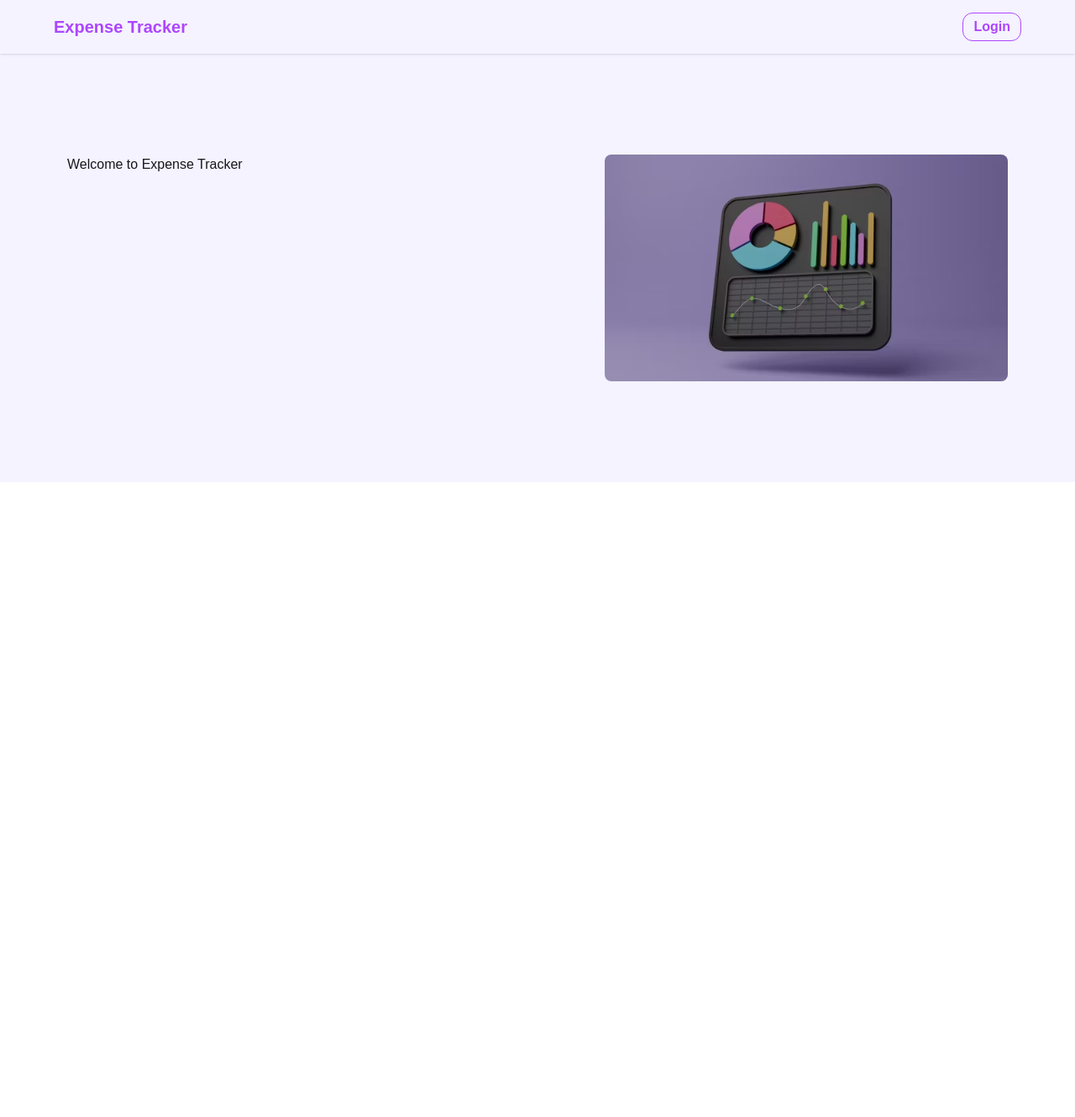
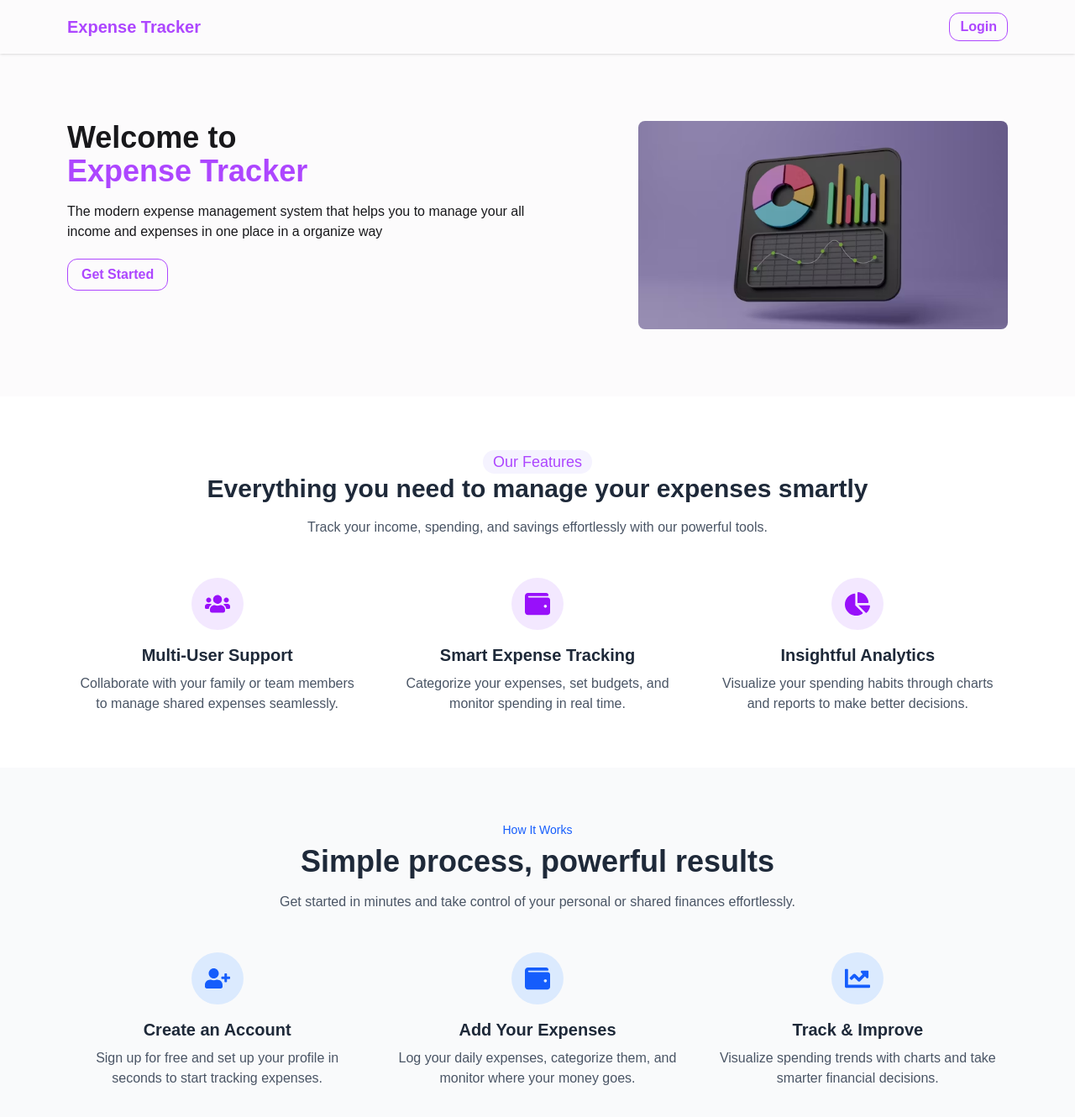
Before and after one commit to atikur-2003/expense-tracker-client, a React (Vite) app: page / in a window 1280 px wide. Shown: the top 1330 px of the page at 84% size. Before the commit the page ends 800 px from the top, so only its background shows below. Built offline with nearby package versions, Linux system fonts and the light colour scheme.

Commit message:
successfully added feature section to home page

```diff
--- /dev/null
+++ b/src/components/FeatureSection.jsx
@@ -0,0 +1,60 @@
+import { FaUsers, FaWallet, FaChartPie } from "react-icons/fa";
+
+const FeaturesSection = () => {
+  return (
+    <section className="py-16 bg-white text-gray-800">
+      <div className="max-w-6xl mx-auto px-6 text-center">
+        {/* Small label */}
+        <span className="text-lg bg-violet-50 px-3 py-1 rounded-full font-medium text-purple-500 mb-4">Our Features</span>
+
+        {/* Heading */}
+        <h2 className="text-2xl lg:text-3xl font-bold mb-4">
+          Everything you need to manage your expenses smartly
+        </h2>
+
+        {/* Subheading */}
+        <p className="text-gray-600 max-w-2xl mx-auto mb-12">
+          Track your income, spending, and savings effortlessly with our powerful tools.
+        </p>
+
+        {/* Features Grid */}
+        <div className="grid grid-cols-1 sm:grid-cols-2 lg:grid-cols-3 gap-10">
+          {/* Feature 1 */}
+          <div className="flex flex-col items-center text-center">
+            <div className="p-4 bg-purple-100 rounded-full mb-4">
+              <FaUsers className="text-3xl text-purple-600" />
+            </div>
+            <h3 className="text-xl font-semibold mb-2">Multi-User Support</h3>
+            <p className="text-gray-600">
+              Collaborate with your family or team members to manage shared expenses seamlessly.
+            </p>
+          </div>
+
+          {/* Feature 2 */}
+          <div className="flex flex-col items-center text-center">
+            <div className="p-4 bg-purple-100 rounded-full mb-4">
+              <FaWallet className="text-3xl text-purple-600" />
+            </div>
+            <h3 className="text-xl font-semibold mb-2">Smart Expense Tracking</h3>
+            <p className="text-gray-600">
+              Categorize your expenses, set budgets, and monitor spending in real time.
+            </p>
+          </div>
+
+          {/* Feature 3 */}
+          <div className="flex flex-col items-center text-center">
+            <div className="p-4 bg-purple-100 rounded-full mb-4">
+              <FaChartPie className="text-3xl text-purple-600" />
+            </div>
+            <h3 className="text-xl font-semibold mb-2">Insightful Analytics</h3>
+            <p className="text-gray-600">
+              Visualize your spending habits through charts and reports to make better decisions.
+            </p>
+          </div>
+        </div>
+      </div>
+    </section>
+  );
+};
+
+export default FeaturesSection;
--- a/src/components/HeroContent.jsx
+++ /dev/null
@@ -1,12 +0,0 @@
-import React from 'react';
-
-const HeroContent = () => {
-    return (
-        <div>
-            <h1>Welcome to Expense Tracker</h1>
-            <p></p>
-        </div>
-    );
-};
-
-export default HeroContent;
--- a/src/components/HeroImage.jsx
+++ /dev/null
@@ -1,12 +0,0 @@
-import React from "react";
-import heroImg from "../assets/hero-image.avif";
-
-const HeroImage = () => {
-  return (
-    <div className="">
-      <img src={heroImg} alt="" className="w-120 rounded-lg" />
-    </div>
-  );
-};
-
-export default HeroImage;
--- /dev/null
+++ b/src/components/HeroSection.jsx
@@ -0,0 +1,19 @@
+import React from "react";
+import heroImg from "../assets/hero-image.avif";
+
+const HeroSection = () => {
+  return (
+    <div className="flex flex-col-reverse md:flex-row  justify-between gap-7 px-5 md:px-10 lg:px-20 py-10 md:py-16 lg:py-20">
+      <div>
+        <h1 className="text-2xl md:text-3xl lg:text-4xl font-bold mb-4">Welcome to <br /> <span className="text-purple-500">Expense Tracker</span></h1>
+        <p className="max-w-[300px] lg:max-w-xl mb-5">The modern expense management system that helps you to manage your all income and expenses in one place in a organize way</p>
+        <button className="px-4 py-1.5 rounded-xl text-purple-500 border border-purple-500 font-semibold hover:bg-purple-500 hover:text-white transition-all duration-300 cursor-pointer">Get Started</button>
+      </div>
+      <div>
+        <img src={heroImg} alt="" className=" md:w-85 lg:w-110 rounded-lg" />
+      </div>
+    </div>
+  );
+};
+
+export default HeroSection;
--- /dev/null
+++ b/src/components/HowItWorksSection.jsx
@@ -0,0 +1,60 @@
+import { FaUserPlus, FaWallet, FaChartLine } from "react-icons/fa";
+
+const HowItWorksSection = () => {
+  return (
+    <section className="py-16 bg-gray-50 text-gray-800">
+      <div className="max-w-6xl mx-auto px-6 text-center">
+        {/* Small label */}
+        <p className="text-sm font-medium text-blue-600 mb-2">How It Works</p>
+
+        {/* Heading */}
+        <h2 className="text-3xl sm:text-4xl font-bold mb-4">
+          Simple process, powerful results
+        </h2>
+
+        {/* Subheading */}
+        <p className="text-gray-600 max-w-2xl mx-auto mb-12">
+          Get started in minutes and take control of your personal or shared finances effortlessly.
+        </p>
+
+        {/* Steps Grid */}
+        <div className="grid grid-cols-1 sm:grid-cols-2 lg:grid-cols-3 gap-10">
+          {/* Step 1 */}
+          <div className="flex flex-col items-center text-center">
+            <div className="p-4 bg-blue-100 rounded-full mb-4">
+              <FaUserPlus className="text-3xl text-blue-600" />
+            </div>
+            <h3 className="text-xl font-semibold mb-2">Create an Account</h3>
+            <p className="text-gray-600">
+              Sign up for free and set up your profile in seconds to start tracking expenses.
+            </p>
+          </div>
+
+          {/* Step 2 */}
+          <div className="flex flex-col items-center text-center">
+            <div className="p-4 bg-blue-100 rounded-full mb-4">
+              <FaWallet className="text-3xl text-blue-600" />
+            </div>
+            <h3 className="text-xl font-semibold mb-2">Add Your Expenses</h3>
+            <p className="text-gray-600">
+              Log your daily expenses, categorize them, and monitor where your money goes.
+            </p>
+          </div>
+
+          {/* Step 3 */}
+          <div className="flex flex-col items-center text-center">
+            <div className="p-4 bg-blue-100 rounded-full mb-4">
+              <FaChartLine className="text-3xl text-blue-600" />
+            </div>
+            <h3 className="text-xl font-semibold mb-2">Track & Improve</h3>
+            <p className="text-gray-600">
+              Visualize spending trends with charts and take smarter financial decisions.
+            </p>
+          </div>
+        </div>
+      </div>
+    </section>
+  );
+};
+
+export default HowItWorksSection;
--- a/src/components/Navbar.jsx
+++ b/src/components/Navbar.jsx
@@ -2,7 +2,7 @@ import React from "react";
 
 const Navbar = () => {
   return (
-    <div className="navbar bg-violet-50 px-5 md:px-10 lg:px-16 shadow-sm">
+    <div className="navbar  px-5 md:px-10 lg:px-20 shadow-sm">
       <div className="navbar-start">
         <a className="text-xl text-purple-500 font-bold">Expense Tracker</a>
       </div>
--- a/src/layouts/MainLayout.jsx
+++ b/src/layouts/MainLayout.jsx
@@ -1,18 +1,12 @@
 import React from "react";
 import { Outlet } from "react-router";
 import Navbar from "../components/Navbar";
-import HeroImage from "../components/HeroImage";
 
 const MainLayout = () => {
   return (
-    <div>
-      <div>
-        <Navbar />
-      </div>
-      <div className="flex flex-col-reverse lg:flex-row justify-between py-10 lg:py-30 px-4 md:px-10 lg:px-20 bg-violet-50">
-        <Outlet />
-        <HeroImage />
-      </div>
+    <div className="">
+      <Navbar />
+      <Outlet/>
     </div>
   );
 };
--- a/src/pages/Home.jsx
+++ b/src/pages/Home.jsx
@@ -1,14 +1,14 @@
 import React from "react";
-import Login from "./authPages/Login";
-import Signup from "./authPages/Signup";
-import HeroContent from "../components/HeroContent";
+import HeroSection from "../components/HeroSection";
+import FeaturesSection from "../components/FeatureSection";
+import HowItWorksSection from "../components/HowItWorksSection";
 
 const Home = () => {
   return (
     <div>
-      {/* <Login />
-      <Signup /> */}
-      <HeroContent/>
+      <HeroSection />
+      <FeaturesSection />
+      <HowItWorksSection />
     </div>
   );
 };
```
